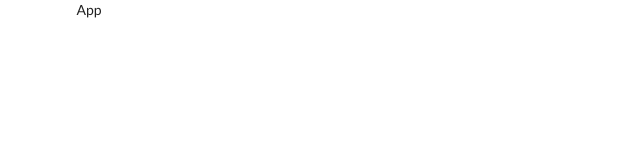
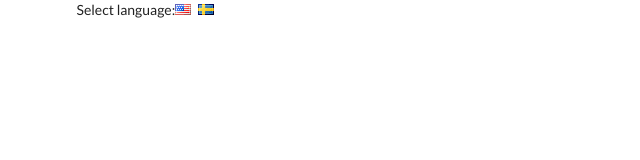
Before and after one commit to fredriklunde/translate, a React (Create React App) app: page / in a window 1280 px wide. Shown: the top 160 px of the page, without its empty margins (0-640 px from the left). Built offline with nearby package versions, Linux system fonts and the light colour scheme.

Commit message:
add flags

```diff
--- a/src/compontents/App.js
+++ b/src/compontents/App.js
@@ -1,8 +1,18 @@
 import React from 'react';
 
 class App extends React.Component {
+    state = { language: 'english'}
+
     render() {
-        return <div className="ui container">App</div>
+        return (
+            <div className="ui container">
+                <div>
+                    Select language:
+                    <i className="flag us" />
+                    <i className="flag se" />
+                </div>
+            </div>
+        )
     }
 }
 
```
